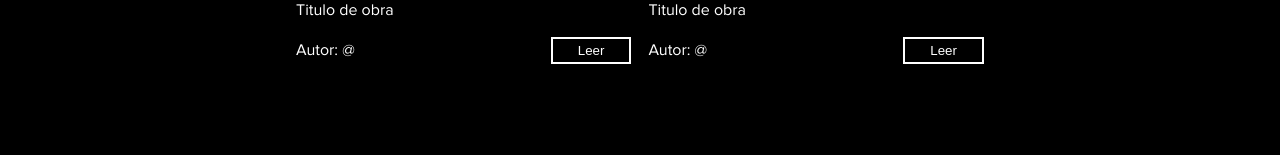
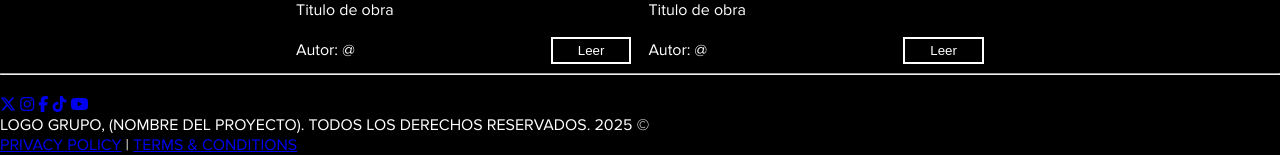
Before and after one commit to PublicEnemy15/Website, a plain HTML site: page index.html in a window 1280 px wide. Shown: the part 1373-1528 px from the top of the page. Before the commit the page ends 1446 px from the top, so only its background shows below. Drawn offline with Linux system fonts and the light colour scheme.

Commit message:
Se añadio el footer

```diff
--- a/index.html
+++ b/index.html
@@ -70,5 +70,25 @@
 
         </table>
     </div>
+
+    <footer class="footer">
+        <hr><br>
+        <div class="social-icons">
+            <a href="#"><i class="fa-brands fa-x-twitter"></i></a>
+            <a href="#"><i class="fa-brands fa-instagram"></i></a>
+            <a href="#"><i class="fa-brands fa-facebook-f"></i></a>
+            <a href="#"><i class="fa-brands fa-tiktok"></i></a>
+            <a href="#"><i class="fa-brands fa-youtube"></i></a>
+        </div>
+        <p>
+            <span class="footer-logo">LOGO</span>
+            GRUPO, (NOMBRE DEL PROYECTO). TODOS LOS DERECHOS RESERVADOS. 2025 ©
+        </p>
+        <p class="footer-links">
+            <a href="#">PRIVACY POLICY</a> |
+            <a href="#">TERMS & CONDITIONS</a>
+        </p>
+    </footer>
+
 </body>
 </html>
```
